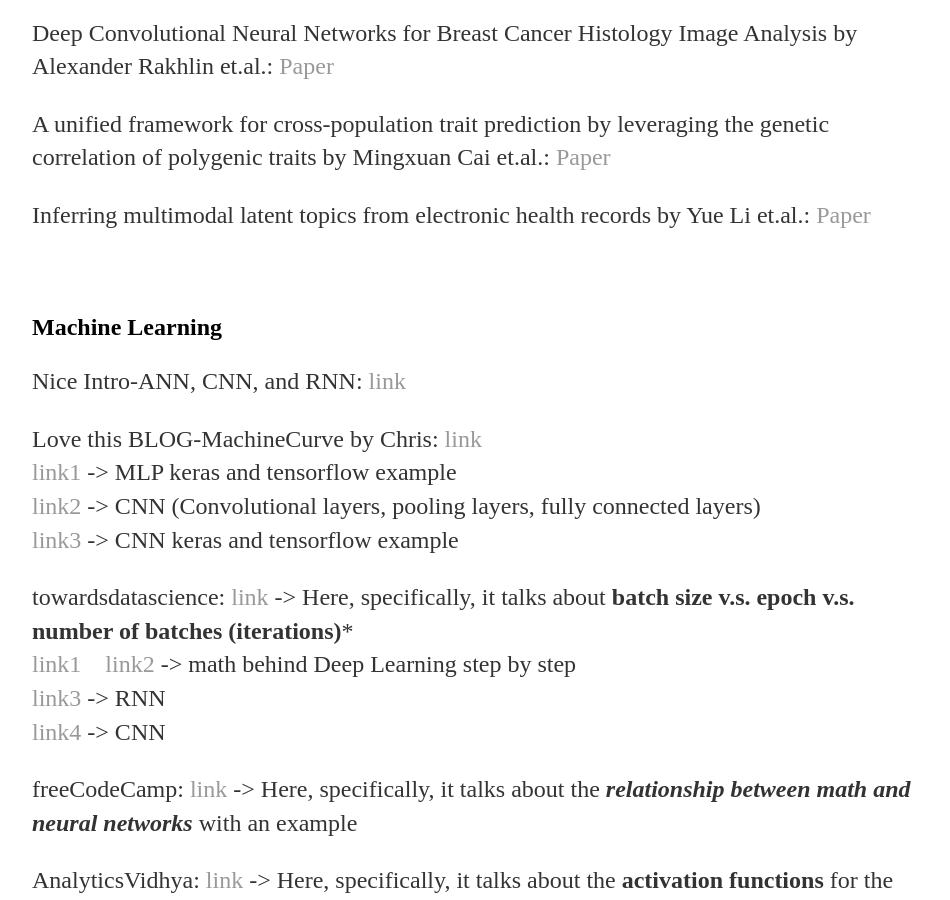
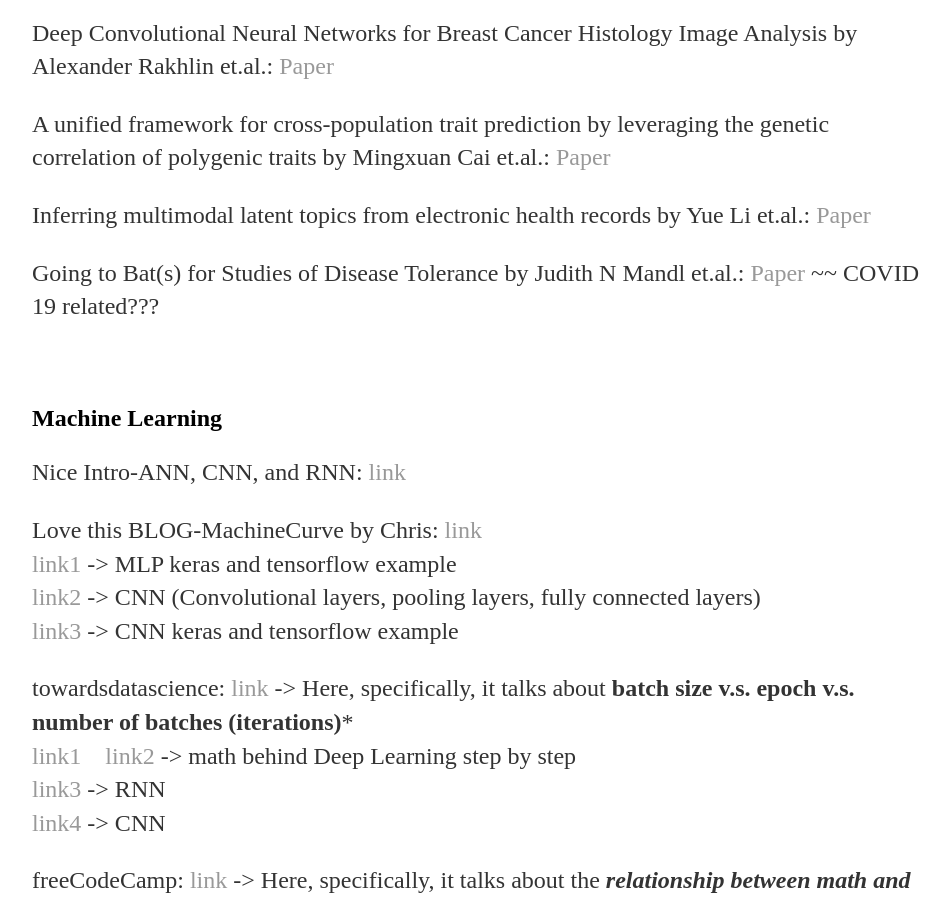
Before and after one commit to yjkweon24/yjkweon24.github.io, a Jekyll site: the page built from _posts/2019-03-16-Academic.md, in a window 1280 px wide and 900 px high, scrolled down 1772 px. Shown: the whole window, without its empty margins (160-1110 px from the left). Built offline with Jekyll 4.4.1, drawn with Linux system fonts in a browser that asks for light colours.

Commit message:
Update 2019-03-16-Academic.md

```diff
--- a/_posts/2019-03-16-Academic.md
+++ b/_posts/2019-03-16-Academic.md
@@ -47,6 +47,8 @@
 
 Inferring multimodal latent topics from electronic health records by Yue Li et.al.: [Paper](https://www.nature.com/articles/s41467-020-16378-3)
 
+Going to Bat(s) for Studies of Disease Tolerance by Judith N Mandl et.al.: [Paper](https://www.frontiersin.org/articles/10.3389/fimmu.2018.02112/full) ~~ COVID 19 related???
+
 <br>
 
 ## Machine Learning
```
